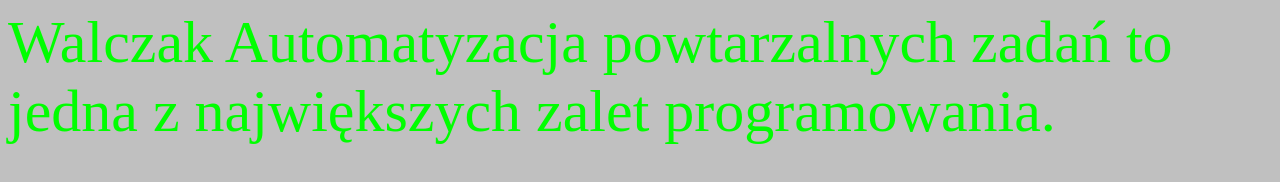
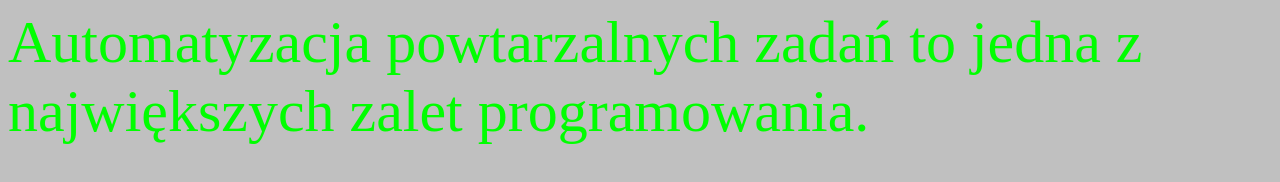
Before and after one commit to maurycy2137w/Zad_1-15, a plain HTML site: page walc_z5_4.html in a window 1280 px wide. Drawn offline with Linux system fonts and the light colour scheme.

Commit message:
Update walc_z5_4.html

```diff
--- a/walc_z5_4.html
+++ b/walc_z5_4.html
@@ -5,7 +5,7 @@
   <!-- liniowy -->
 </head>
 <body bgcolor="silver">
-  <p style="color: lime; font-size: 60px;">Walczak Automatyzacja powtarzalnych zadań to jedna z największych zalet programowania.</p>
+  <p style="color: lime; font-size: 60px;">Automatyzacja powtarzalnych zadań to jedna z największych zalet programowania.</p>
 </body>
 </html>
 <!-- Walczak Z5_4_html -->
```
